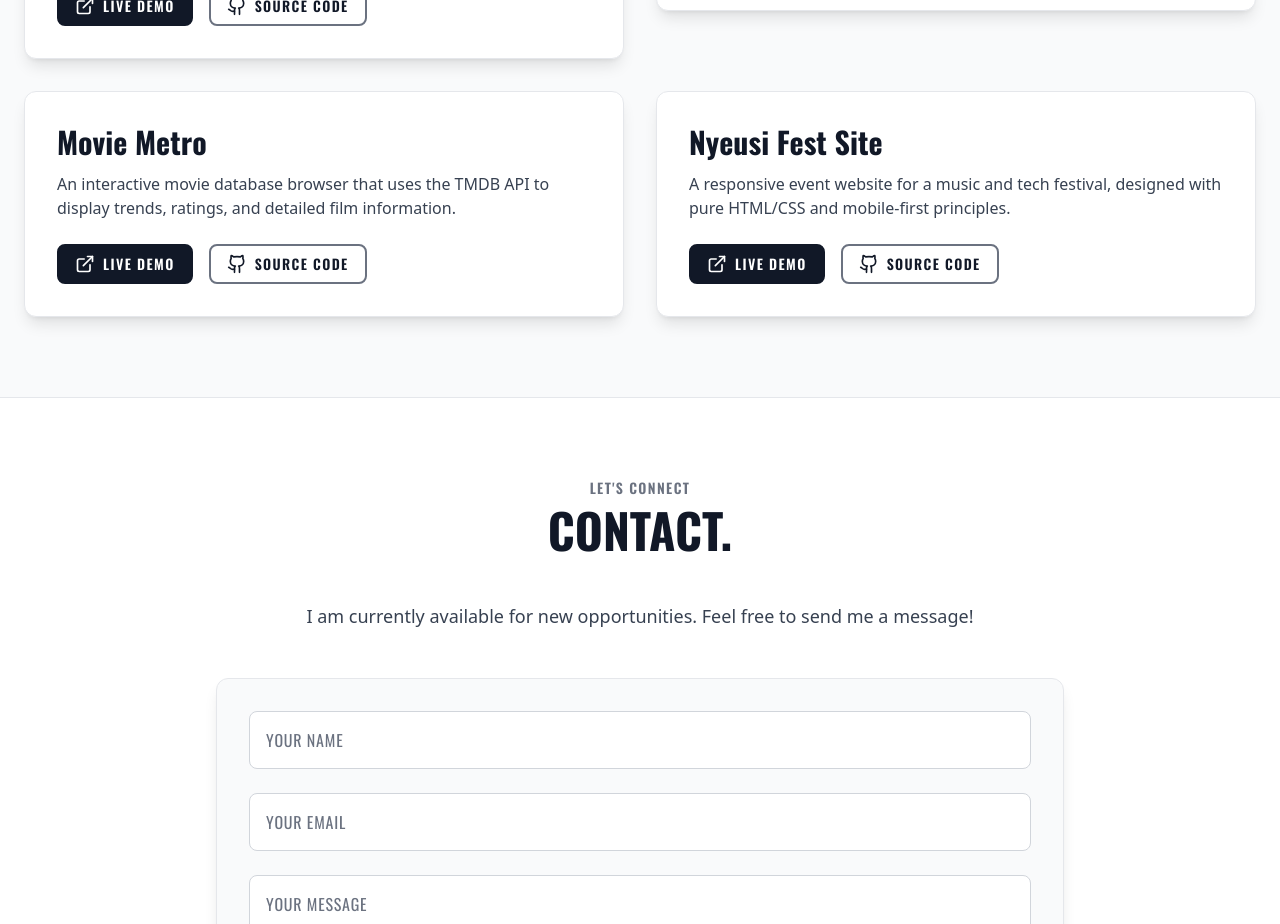
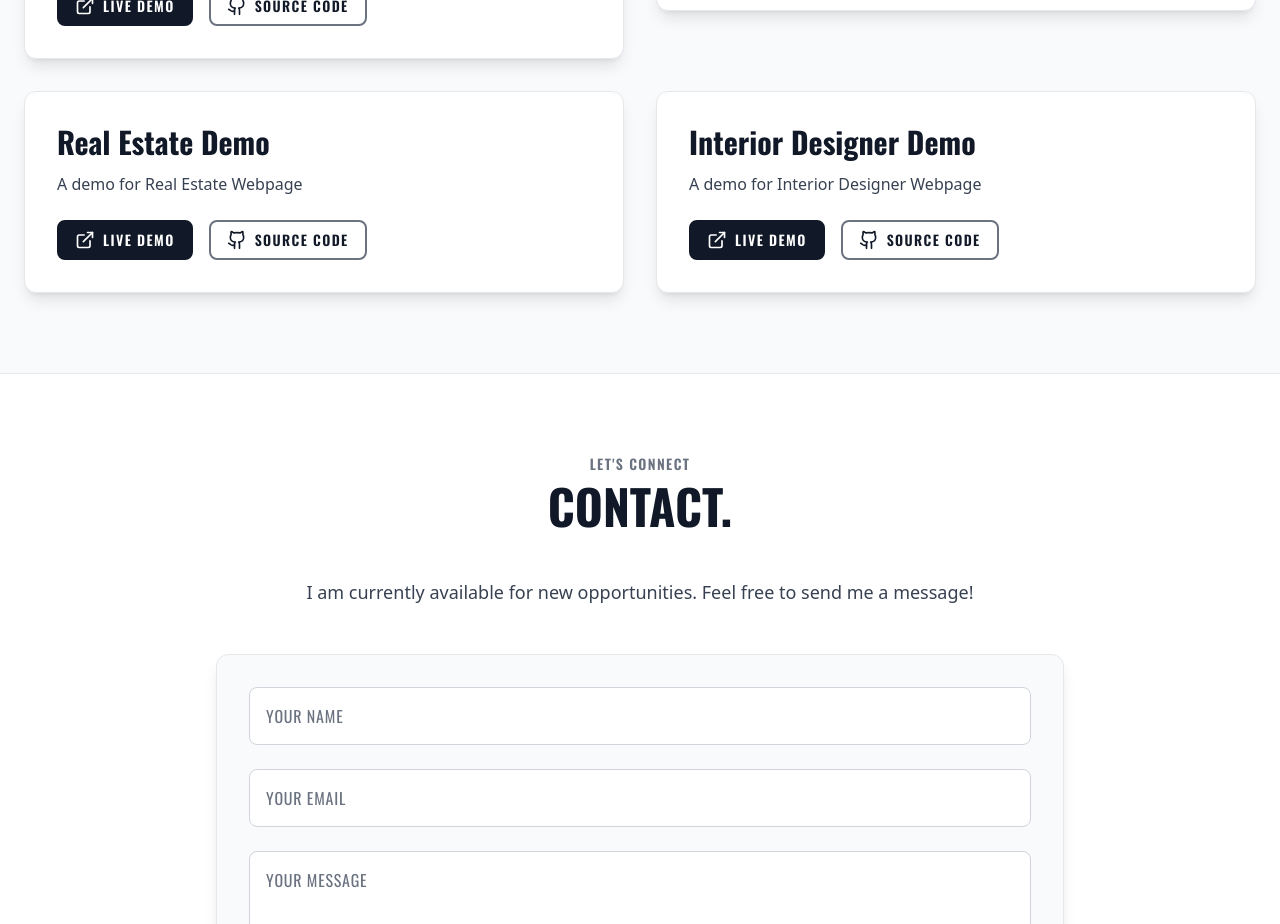
Before and after one commit to souravvpatill/portfolio, a React (Vite) app: page / in a window 1280 px wide. Shown: the part 2540-3464 px from the top of the page. Built offline with nearby package versions, Linux system fonts and the light colour scheme.

Commit message:
projects update

```diff
--- a/src/App.jsx
+++ b/src/App.jsx
@@ -51,15 +51,15 @@ const PROJECTS = [
     sourceUrl: 'https://github.com/souravvpatill/JDweb',
   },
   {
-    title: 'Movie Metro',
-    description: 'An interactive movie database browser that uses the TMDB API to display trends, ratings, and detailed film information.',
-    demoUrl: '#',
+    title: 'Real Estate Demo',
+    description: 'A demo for Real Estate Webpage ',
+    demoUrl: 'https://real-estate-demo-one-coral.vercel.app/',
     sourceUrl: '#',
   },
   {
-    title: 'Nyeusi Fest Site',
-    description: 'A responsive event website for a music and tech festival, designed with pure HTML/CSS and mobile-first principles.',
-    demoUrl: '#',
+    title: 'Interior Designer Demo',
+    description: 'A demo for Interior Designer Webpage ',
+    demoUrl: 'https://hs-interior-demo.vercel.app/',
     sourceUrl: '#',
   },
 ];
```
